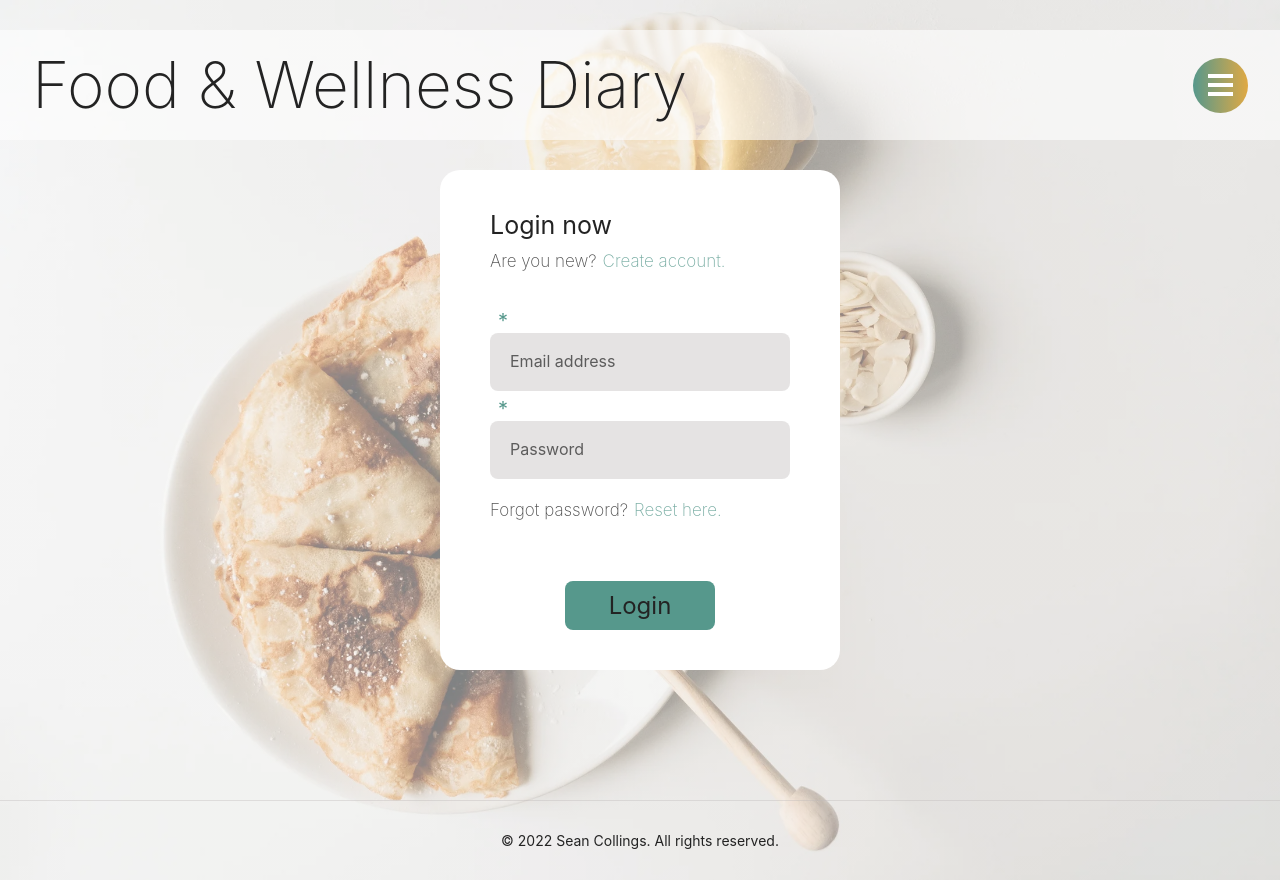
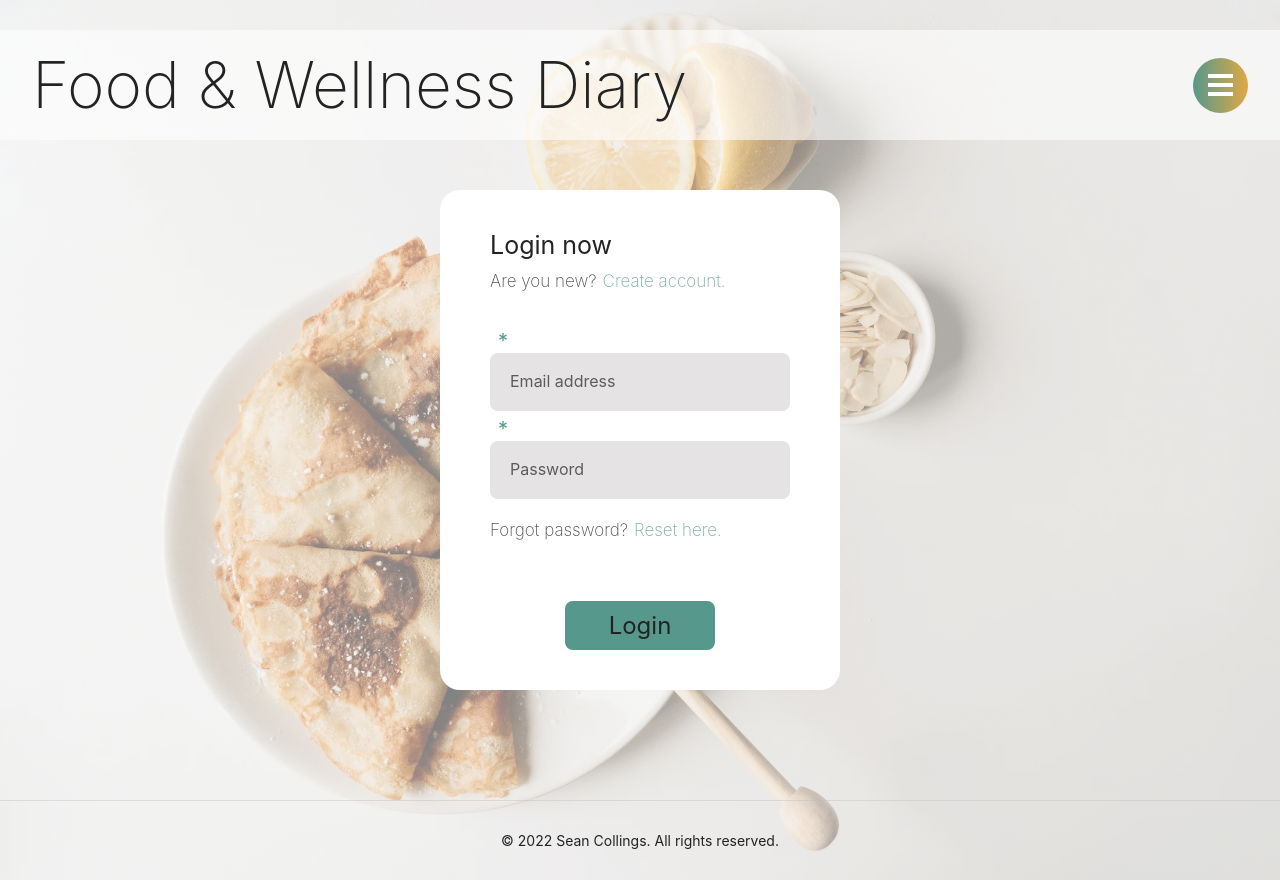
Before and after one commit to SeanCollings/food-diary-client, a Next.js app: page /login in a window 1280 px wide. Built offline with nearby package versions, Linux system fonts and the light colour scheme; no server answers.

Commit message:
minor update ui styles

```diff
--- a/components/ui/input/form-input/index.tsx
+++ b/components/ui/input/form-input/index.tsx
@@ -42,6 +42,7 @@ const SInput = styled.input`
   height: 58px;
   background: var(--th-quaternary__40);
   border: 1px solid transparent;
+  color: var(--text);
 
   &.error {
     border-color: var(--error);
--- a/pages/home.tsx
+++ b/pages/home.tsx
@@ -54,7 +54,7 @@ const SParagraphContent = styled.div`
 const SExploreButtonContainer = styled.div``;
 const SExploreButton = styled.button`
   outline: none;
-  color: var(--bg-secondary);
+  color: var(--text);
   background: var(--th-primary);
   border: 1px solid transparent;
   border-radius: 8px;
--- a/pages/login.tsx
+++ b/pages/login.tsx
@@ -5,11 +5,12 @@ import { getSession } from 'next-auth/react';
 
 const SLoginContainer = styled.section`
   display: flex;
+  flex-direction: column;
   align-items: center;
-  justify-content: center;
+  height: 100%;
+  padding: 20px 0;
+  min-height: 600px;
 `;
-
-//https://nextjs.org/docs/authentication
 
 const LoginPage: NextPage = () => {
   return (
```
